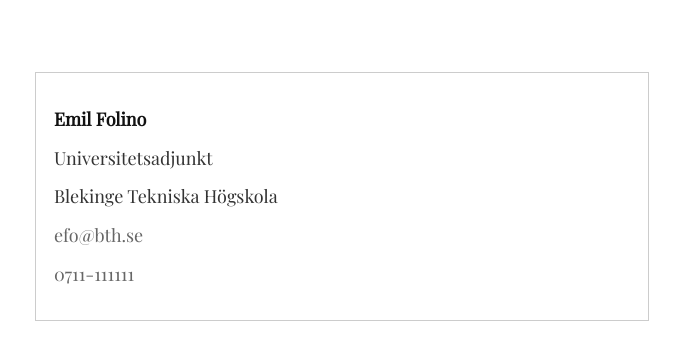
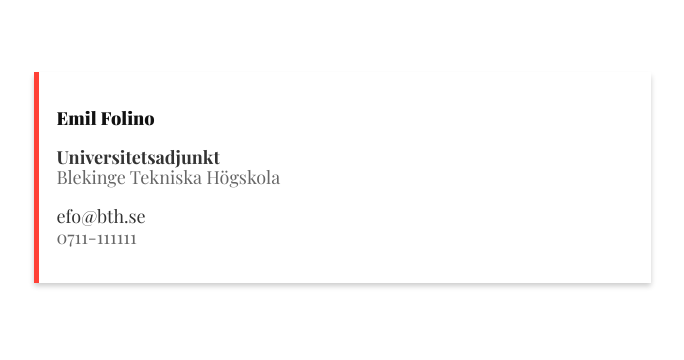
Before and after one commit to emilfolino/flaswebapp, a plain HTML site: page kmom01/typografi.html in a window 1280 px wide. Shown: the whole page, without its empty margins (298-982 px from the left). Drawn offline with nearby package versions, Linux system fonts and the light colour scheme.

Commit message:
Fixed for kmom01

```diff
--- a/kmom01/css/color.css
+++ b/kmom01/css/color.css
@@ -6,7 +6,7 @@ p {
     color: #111;
 }
 
-.email,
+.company,
 .phone {
     color: #666;
 }
--- /dev/null
+++ b/kmom01/css/fancy.css
@@ -0,0 +1,5 @@
+.card {
+    box-shadow: 0 0.2rem 0.3rem 0 hsla(0, 0%, 0%, 0.2);
+    border: none;
+    border-left: 0.3rem solid #ff4136;
+}
--- a/kmom01/css/weight.css
+++ b/kmom01/css/weight.css
@@ -1,8 +1,7 @@
 .name {
+    font-weight: 900;
+}
+
+.title {
     font-weight: 700;
 }
-
-.title,
-.company {
-    font-weight: 100;
-}
--- a/kmom01/css/white.css
+++ b/kmom01/css/white.css
@@ -1,3 +1,13 @@
 .card {
     padding: 1rem;
 }
+
+.title,
+.email {
+    margin-bottom: 0;
+}
+
+.company,
+.phone {
+    margin-top: 0;
+}
--- a/kmom01/typografi.html
+++ b/kmom01/typografi.html
@@ -5,14 +5,14 @@
     <meta name="viewport" content="width=device-width, initial-scale=1, shrink-to-fit=no">
     <title>kmom01 - typografi</title>
 
-     <link href="https://fonts.googleapis.com/css?family=Playfair+Display" rel="stylesheet">
+     <link href="https://fonts.googleapis.com/css?family=Playfair+Display:400,700,900" rel="stylesheet">
     <link rel="stylesheet" href="css/normalize.min.css">
     <link rel="stylesheet" href="css/base.css">
     <link rel="stylesheet" href="css/white.css">
     <link rel="stylesheet" href="css/font.css">
     <link rel="stylesheet" href="css/color.css">
     <link rel="stylesheet" href="css/weight.css">
-    <!-- <link rel="stylesheet" href="css/fancy.css"> -->
+    <link rel="stylesheet" href="css/fancy.css">
 </head>
 <body>
     <div class="card">
```
